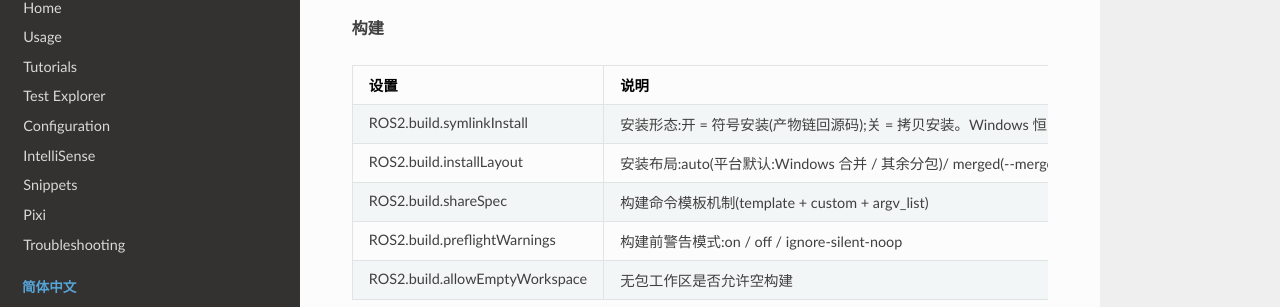
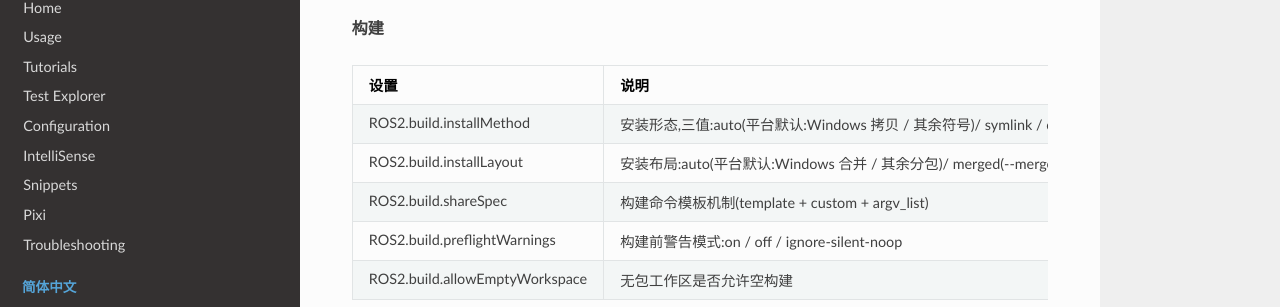
Before and after one commit to sh-u-x-in/ros2-dev-extension, an MkDocs documentation site: the page built from docs/zh-cn/configuration.md, in a window 1280 px wide and 900 px high, scrolled down 402 px. Shown: the part 144-451 px from the top of the window. Built offline with MkDocs 1.6.1, drawn with Linux system fonts in a browser that asks for light colours; nearby versions of some CDN libraries; some of the changed text lies outside the part shown.

Commit message:
sync from dev repository: README verification pass — fix dead docs/configuration.md links (bilingual restructure moved pages into en//zh-cn/), realign install-method setting keys with settings batch A (three-value ROS2.build.installMethod replaced the symlinkInstall boolean) in both READMEs and both configuration pages

````diff
--- a/docs/zh-cn/configuration.md
+++ b/docs/zh-cn/configuration.md
@@ -17,7 +17,7 @@
 
 | 设置 | 说明 |
 |---|---|
-| ROS2.build.symlinkInstall | 安装形态:开 = 符号安装(产物链回源码);关 = 拷贝安装。Windows 恒为拷贝 |
+| ROS2.build.installMethod | 安装形态,三值:auto(平台默认:Windows 拷贝 / 其余符号)/ symlink / copy(显式取值优先于平台默认) |
 | ROS2.build.installLayout | 安装布局:auto(平台默认:Windows 合并 / 其余分包)/ merged(--merge-install)/ isolated(colcon 默认) |
 | ROS2.build.shareSpec | 构建命令模板机制(template + custom + argv_list) |
 | ROS2.build.preflightWarnings | 构建前警告模式:on / off / ignore-silent-noop |
@@ -67,6 +67,6 @@
 {
     "ROS2.env.distro": "humble",
     "ROS2.env.setupScript": "/opt/ros/humble/install/setup.bash",
-    "ROS2.build.symlinkInstall": true
+    "ROS2.build.installMethod": "auto"
 }
 ```
````
Also changed, not shown: README.md (+2 -2 lines), README.zh-CN.md (+2 -2 lines), docs/en/configuration.md (+1 -1 lines), 1 other file.
